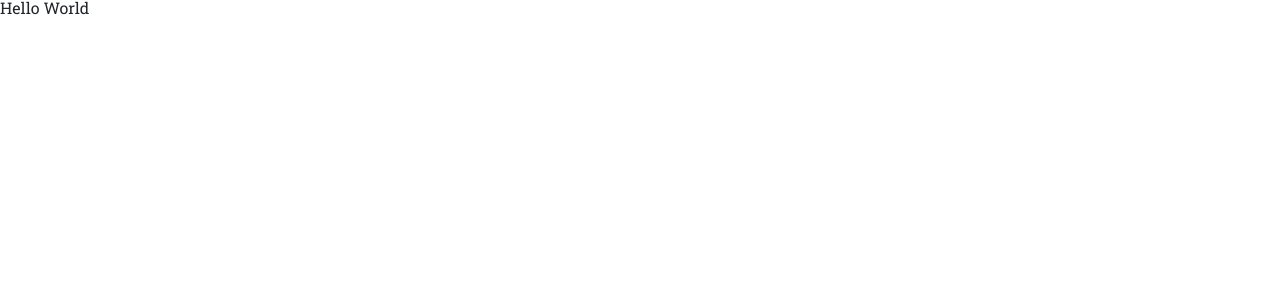
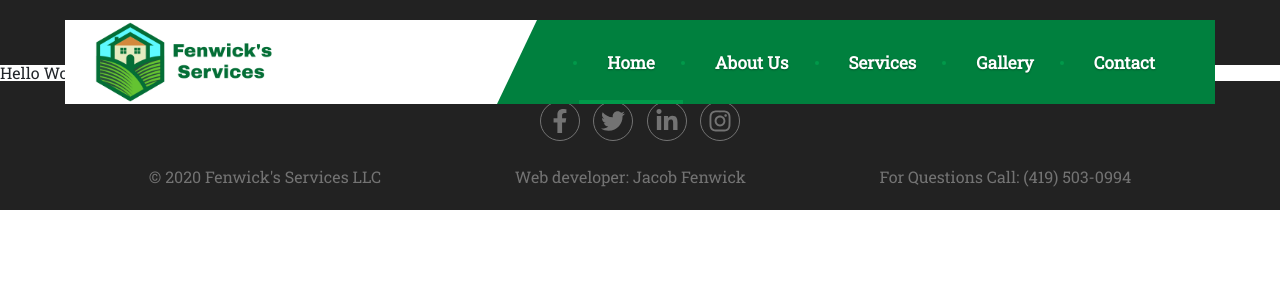
Before and after one commit to JakeFen/fenwicks-services, a React (Create React App) app: page / in a window 1280 px wide. Shown: the top 300 px of the page. Built offline with nearby package versions, Linux system fonts and the light colour scheme.

Commit message:
added nav and footer to heroku

```diff
--- a/src/App.js
+++ b/src/App.js
@@ -5,8 +5,8 @@ import Home from "./pages/home";
 // import Service from "./pages/service";
 // import Gallery from "./pages/gallery";
 // import Contact from "./pages/contact";
-// import Nav from "./components/Nav/nav";
-// import Footer from "./components/Footer/footer";
+import Nav from "./components/Nav/nav";
+import Footer from "./components/Footer/footer";
 
 class App extends Component {
   state = {
@@ -30,12 +30,12 @@ class App extends Component {
 
     return (
       <Router>
-        {/* <Nav
+        <Nav
           toggleBurger={this.toggleBurger}
           showUl={showUl}
           activeNavPage={this.state.activeNavPage}
           navRouting={this.navRouting}
-        /> */}
+        />
         <Switch>
           <Route exact path="/" component={Home} />
           {/* <Route exact path="/about-us" component={About} />
@@ -43,7 +43,7 @@ class App extends Component {
           <Route exact path="/gallery" component={Gallery} />
           <Route exact path="/contact" component={Contact} /> */}
         </Switch>
-        {/* <Footer /> */}
+        <Footer />
       </Router>
     );
   }
```
